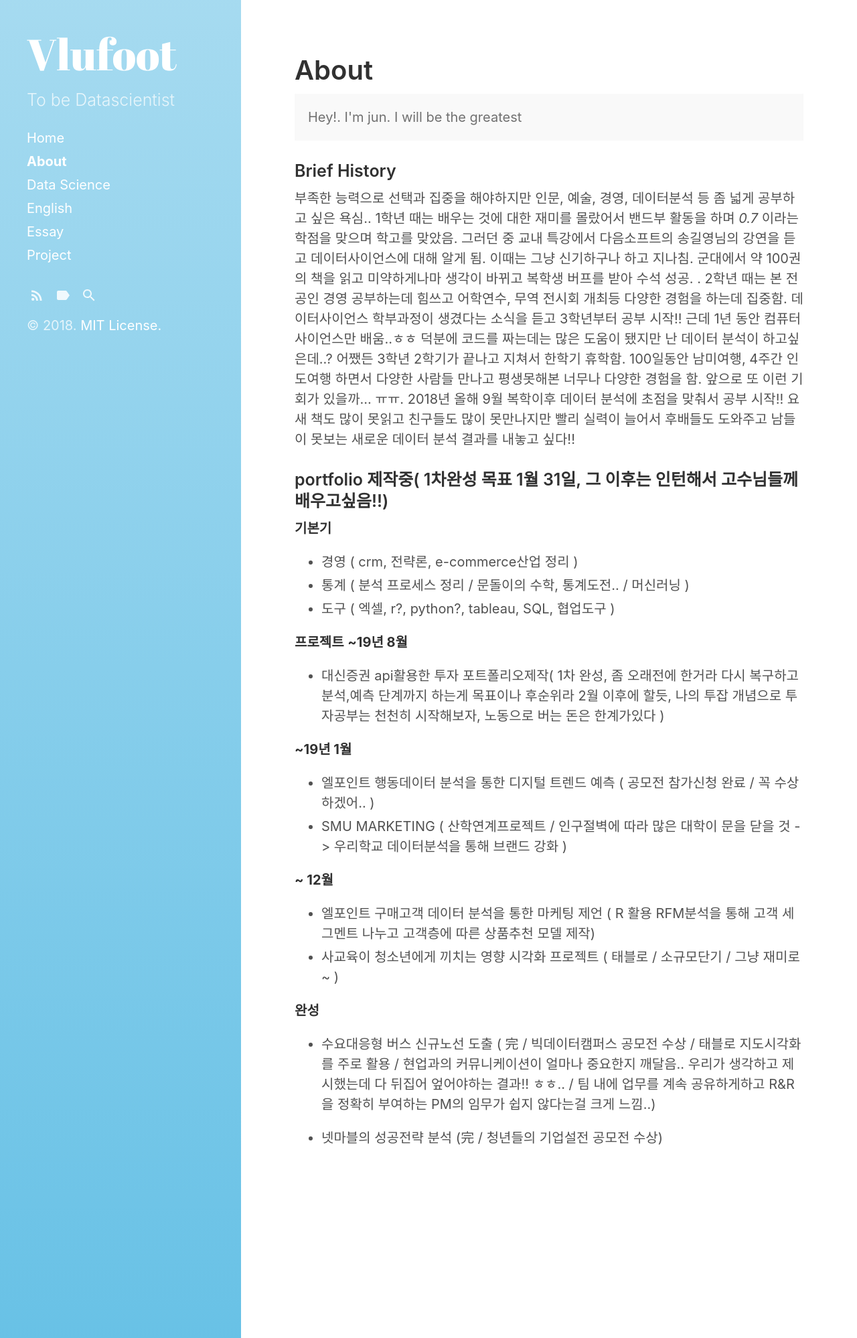
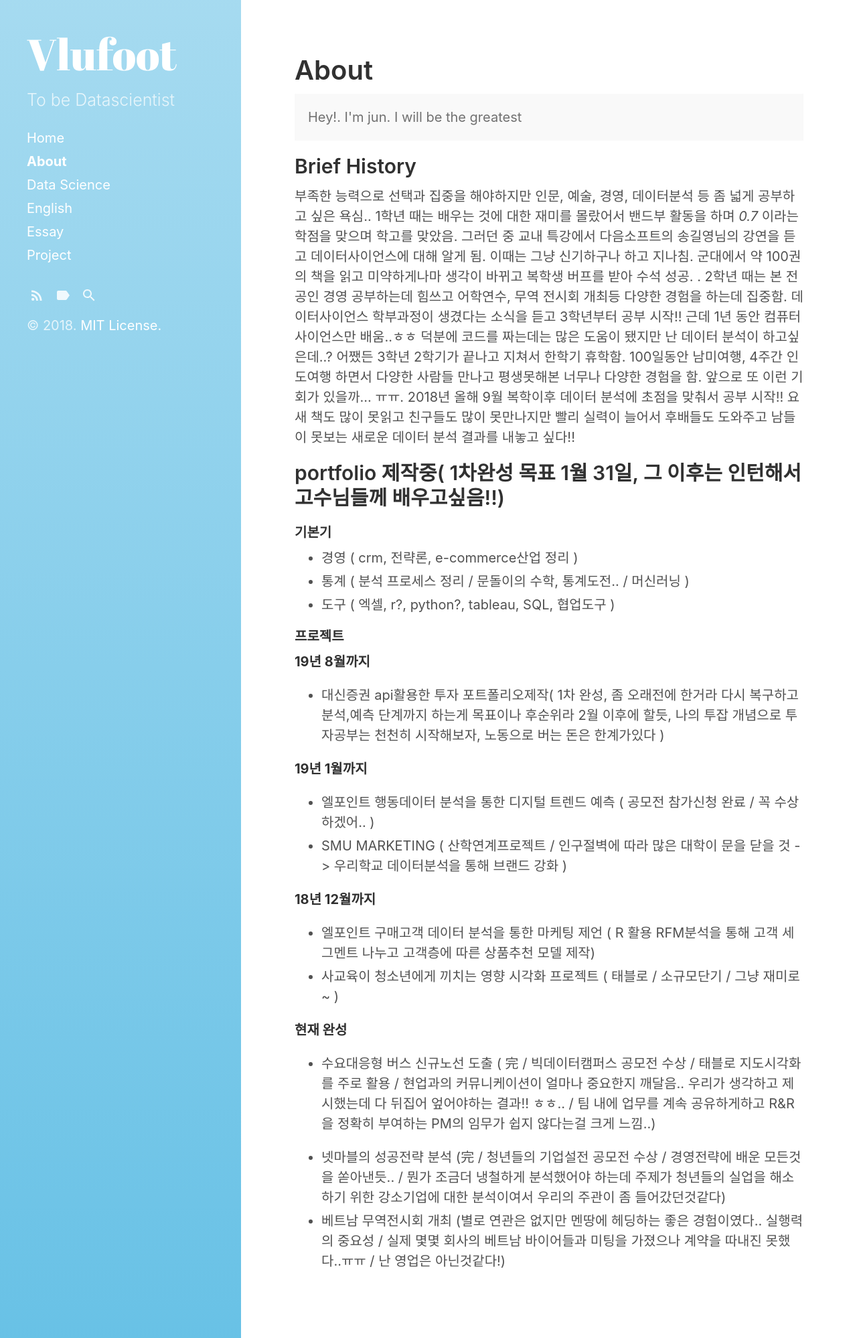
Before and after one commit to vlufoot/vlufoot.github.io, a Jekyll site: the page built from about.md, in a window 1280 px wide. Shown: the whole page at 67% size. Built offline with Jekyll 4.4.1, drawn with Linux system fonts in a browser that asks for light colours.

Commit message:
Update about.md

```diff
--- a/about.md
+++ b/about.md
@@ -8,30 +8,33 @@ sidebar_link: true
  Hey!. I'm jun. I will be the greatest
 </p>
 
-### Brief History
+## Brief History
 
 부족한 능력으로 선택과 집중을 해야하지만 인문, 예술, 경영, 데이터분석 등 좀 넓게 공부하고 싶은 욕심.. 1학년 때는 배우는 것에 대한 재미를 몰랐어서 밴드부 활동을 하며 *0.7* 이라는 학점을 맞으며 학고를 맞았음. 그러던 중 교내 특강에서 다음소프트의 송길영님의 강연을 듣고 데이터사이언스에 대해 알게 됨. 이때는 그냥 신기하구나 하고 지나침. 군대에서 약 100권의 책을 읽고 미약하게나마 생각이 바뀌고 복학생 버프를 받아 수석 성공. . 2학년 때는 본 전공인 경영 공부하는데 힘쓰고 어학연수, 무역 전시회 개최등 다양한 경험을 하는데 집중함. 데이터사이언스 학부과정이 생겼다는 소식을 듣고 3학년부터 공부 시작!! 근데 1년 동안 컴퓨터사이언스만 배움..ㅎㅎ 덕분에 코드를 짜는데는 많은 도움이 됐지만 난 데이터 분석이 하고싶은데..? 어쨌든 3학년 2학기가 끝나고 지쳐서 한학기 휴학함. 100일동안 남미여행, 4주간 인도여행 하면서 다양한 사람들 만나고 평생못해본 너무나 다양한 경험을 함. 앞으로 또 이런 기회가 있을까... ㅠㅠ. 2018년 올해 9월 복학이후 데이터 분석에 초점을 맞춰서 공부 시작!! 요새 책도 많이 못읽고 친구들도 많이 못만나지만 빨리 실력이 늘어서 후배들도 도와주고 남들이 못보는 새로운 데이터 분석 결과를 내놓고 싶다!!
 
-### portfolio 제작중( 1차완성 목표 1월 31일, 그 이후는 인턴해서 고수님들께 배우고싶음!!)
-**기본기**
+## portfolio 제작중( 1차완성 목표 1월 31일, 그 이후는 인턴해서 고수님들께 배우고싶음!!)
+
+#### 기본기
 
 - 경영 ( crm, 전략론, e-commerce산업 정리 )
 - 통계 ( 분석 프로세스 정리 / 문돌이의 수학, 통계도전.. / 머신러닝 )
 - 도구 ( 엑셀, r?, python?, tableau, SQL, 협업도구 )
 
-**프로젝트**
-**~19년 8월**
+#### 프로젝트
+
+**19년 8월까지**
 - 대신증권 api활용한 투자 포트폴리오제작( 1차 완성, 좀 오래전에 한거라 다시 복구하고 분석,예측 단계까지 하는게 목표이나 후순위라 2월 이후에 할듯, 나의 투잡 개념으로 투자공부는 천천히 시작해보자, 노동으로 버는 돈은 한계가있다 )
 
-**~19년 1월**
+**19년 1월까지**
 - 엘포인트 행동데이터 분석을 통한 디지털 트렌드 예측 ( 공모전 참가신청 완료 / 꼭 수상하겠어.. )
 - SMU MARKETING ( 산학연계프로젝트 / 인구절벽에 따라 많은 대학이 문을 닫을 것 -> 우리학교 데이터분석을 통해 브랜드 강화 )
 
-**~ 12월**
+**18년 12월까지**
 - 엘포인트 구매고객 데이터 분석을 통한 마케팅 제언 ( R 활용 RFM분석을 통해 고객 세그멘트 나누고 고객층에 따른 상품추천 모델 제작)
 - 사교육이 청소년에게 끼치는 영향 시각화 프로젝트 ( 태블로 / 소규모단기 / 그냥 재미로~ )
 
-**완성**
+**현재 완성**
 - 수요대응형 버스 신규노선 도출 ( 完 / 빅데이터캠퍼스 공모전 수상 / 태블로 지도시각화를 주로 활용 / 현업과의 커뮤니케이션이 얼마나 중요한지 깨달음.. 우리가 생각하고 제시했는데 다 뒤집어 엎어야하는 결과!! ㅎㅎ.. /  팀 내에 업무를 계속 공유하게하고 R&R을 정확히 부여하는 PM의 임무가 쉽지 않다는걸 크게 느낌..)
 
-- 넷마블의 성공전략 분석 (完 / 청년들의 기업설전 공모전 수상)
+- 넷마블의 성공전략 분석 (完 / 청년들의 기업설전 공모전 수상 / 경영전략에 배운 모든것을 쏟아낸듯.. / 뭔가 조금더 냉철하게 분석했어야 하는데 주제가 청년들의 실업을 해소하기 위한 강소기업에 대한 분석이여서 우리의 주관이 좀 들어갔던것같다)
+- 베트남 무역전시회 개최 (별로 연관은 없지만 멘땅에 헤딩하는 좋은 경험이였다.. 실행력의 중요성 / 실제 몇몇 회사의 베트남 바이어들과 미팅을 가졌으나 계약을 따내진 못했다..ㅠㅠ / 난 영업은 아닌것같다!)
```
